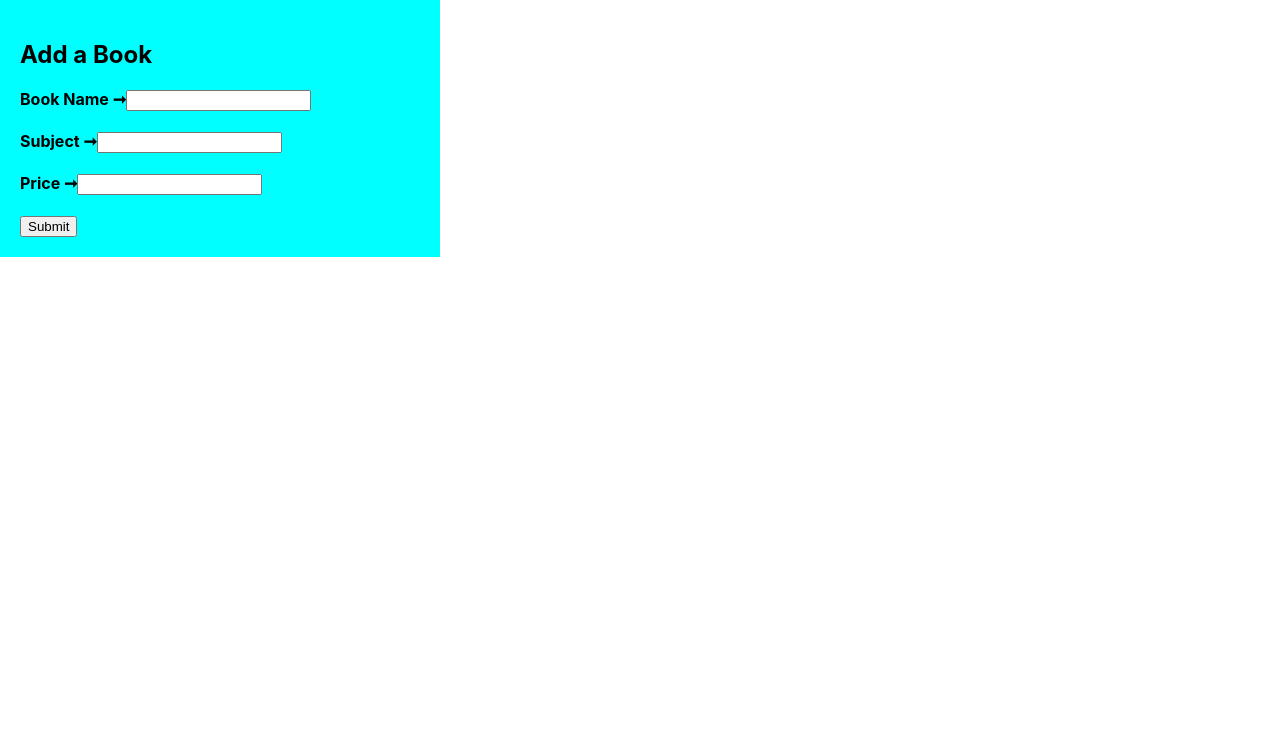
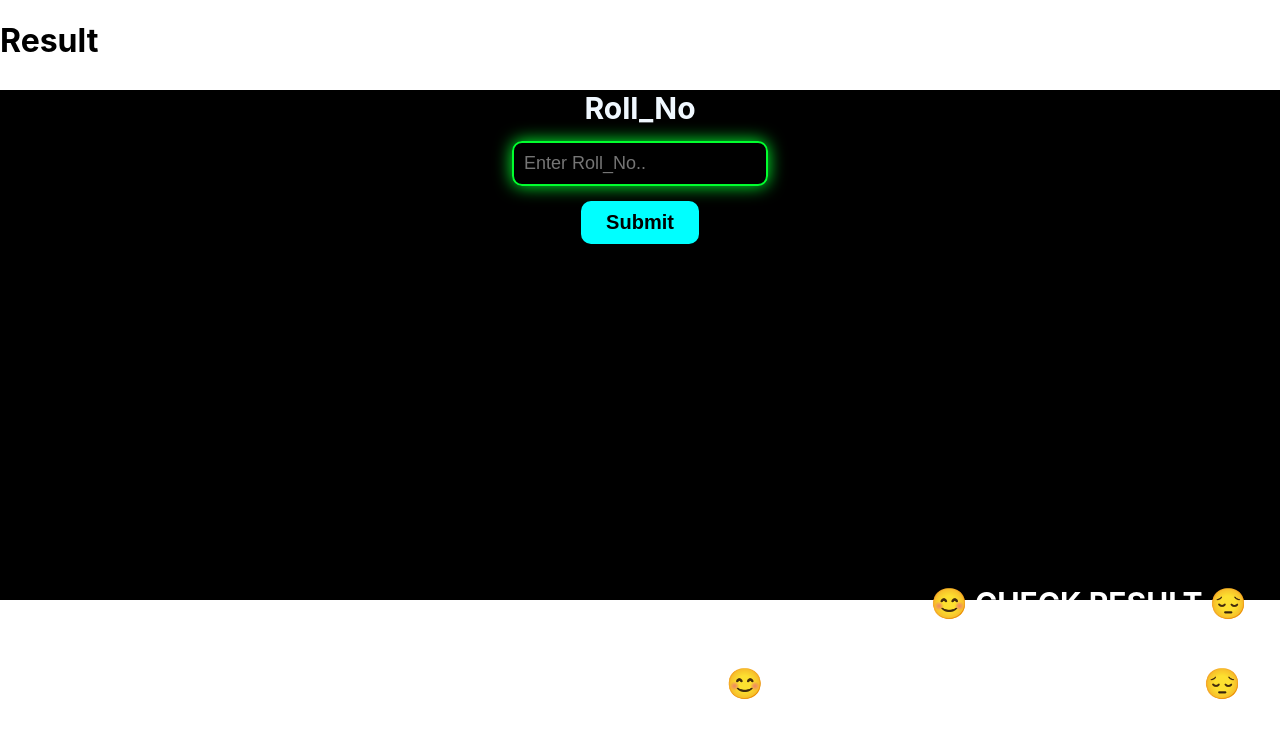
Before and after one commit to Prince9559/frontend, a React (Create React App) app: page / in a window 1280 px wide. Shown: the top 738 px of the page. Built offline with nearby package versions, Linux system fonts and the light colour scheme.

Commit message:
Frontend

```diff
--- a/src/App.js
+++ b/src/App.js
@@ -1,86 +1,16 @@
-// import './App.css';
-
-// import React, { useState } from 'react';
-
-// function App() {
-//   const [formData, setFormData] = useState({
-//     bookname: '',
-//     subject: '',
-//     price: ''
-//   });
-
-//   const handleChange = (e) => {
-//     const { name, value } = e.target;
-//     setFormData(prev => ({ ...prev, [name]: value }));
-//   };
-
-//   const handleSubmit = async (e) => {
-
-//     e.preventDefault();
-//     const response = await fetch('http://localhost:5000/api/books', {
-//       method: 'POST',
-//       headers: {
-//         'Content-Type': 'application/json'
-//       },
-//       body: JSON.stringify(formData)
-//     });
-
-//     const result = await response.json();
-//     alert(result.message);
-//   };
-
-//   return (
-//     <form onSubmit={handleSubmit} style={{ padding: '20px', maxWidth: '400px', background:"aqua"}}>
-//       <h2>Add a Book</h2>
-//       <label>
-//        <b>Book Name ➞</b>
-//         <input
-//           type="text"
-//           name="bookname"
-//           value={formData.bookname}
-//           onChange={handleChange}
-//           required
-//         />
-//       </label>
-//       <br /><br />
-//       <label>
-//         <b>Subject ➞</b>
-//         <input
-//           type="text"
-//           name="subject"
-//           value={formData.subject}
-//           onChange={handleChange}
-//           required
-//         />
-//       </label>
-//       <br /><br />
-//       <label>
-//         <b>Price ➞</b>
-//         <input
-//           type="number"
-//           name="price"
-//           value={formData.price}
-//           onChange={handleChange}
-//           required
-//         />
-//       </label>
-//       <br /><br />
-//       <button type="submit">Submit</button>
-//     </form>
-//   );
-// }
-
-
-
-// export default App;
 import Font from "./component/Font";
+import Result from "./component/Result";
 import './App.css';
 
 function App()
 {
   return(
     <div>
-      <Font></Font>
+
+      {/* <Font></Font> */}
+
+      <Result></Result>
+
     </div>
   )
 }
--- /dev/null
+++ b/src/component/GetPost.html
@@ -0,0 +1,74 @@
+ <!DOCTYPE html>
+<html lang="en">
+<head>
+  <meta charset="UTF-8">
+  <title>Roll No Search</title>
+  <style>
+    body {
+      background: black;
+      color: white;
+      font-family: Arial, sans-serif;
+      display: flex;
+      justify-content: center;
+      align-items: center;
+      height: 100vh;
+      margin: 0;
+    }
+
+    .search-container {
+      display: flex;
+      align-items: center;
+    }
+
+    .label {
+      font-size: 24px;
+      font-weight: bold;
+      margin-right: 10px;
+    }
+
+    .arrow {
+      font-size: 24px;
+      margin-right: 10px;
+    }
+
+    .input-roll {
+      padding: 10px 20px;
+      font-size: 20px;
+      border: 2px solid #0ff;
+      outline: none;
+      border-radius: 10px;
+      background: transparent;
+      color: white;
+      animation: glow 1s infinite alternate;
+    }
+
+    @keyframes glow {
+      0% {
+        border-color: #0ff;
+        box-shadow: 0 0 5px #0ff;
+      }
+      100% {
+        border-color: #0f0;
+        box-shadow: 0 0 20px #0f0;
+      }
+    }
+
+    .search-button {
+      padding: 10px 15px;
+      font-size: 16px;
+      margin-left: 5px;
+      cursor: pointer;
+    }
+  </style>
+</head>
+<body>
+
+  <div class="search-container">
+    <div class="label">Roll_No</div>
+    <div class="arrow">➜</div>
+    <input type="text" class="input-roll" placeholder="Enter Roll No">
+    <button class="search-button">Search</button>
+  </div>
+
+</body>
+</html>
--- /dev/null
+++ b/src/component/Result.css
@@ -0,0 +1,77 @@
+.num {
+    font-size: 30px;
+    color: aliceblue;
+}
+
+.input {
+    padding: 10px;
+    font-size: 18px;
+    border: 2px solid #0ff;
+    border-radius: 10px;
+    background: transparent;
+    color: white;
+    animation: glow 1s infinite alternate;
+}
+
+@keyframes glow {
+    0% {
+        border-color: #0ff;
+        box-shadow: 0 0 5px #0ff;
+    }
+
+    100% {
+        border-color: #0f0;
+        box-shadow: 0 0 20px #0f0;
+    }
+}
+
+
+.label {
+    display: flex;
+    flex-direction: column;
+    align-items: center;
+    gap: 15px;
+    margin-top: 30px;
+}
+
+.roll {
+    padding: 10px 25px;
+    background: #0ff;
+    border: none;
+    color: black;
+    font-weight: bold;
+    border-radius: 10px;
+    cursor: pointer;
+    font-size: 20px;
+}
+
+
+    .col {
+      position: absolute;
+      white-space: nowrap;
+      top: 80%;
+      left: 0;
+      color: white;
+      font-size: 30px;
+      animation: move 5s infinite alternate ease-in-out;
+    }
+
+    @keyframes move {
+      0% {transform: translateX(0%);}
+      100% {transform: translateX(calc(100vw - 105%));}
+    }
+
+    .check {
+      position: absolute;
+      white-space: nowrap;
+      top: 70%;
+      left: 0;
+      color: white;
+      font-size: 30px;
+      animation: move 5s infinite alternate ease-in-out;
+    }
+
+    @keyframes move {
+      0% {transform: translateX(0%);}
+      100% {transform: translateX(calc(100vw - 105%));}
+    }
--- /dev/null
+++ b/src/component/Result.js
@@ -0,0 +1,77 @@
+import React, { useState } from "react";
+import './Result.css';
+
+function Result() {
+  const [data, setData] = useState('Result');
+  const [formDetail, setFormDetail] = useState({
+
+    roll_no: ''
+
+  });
+
+  const handleChange = (e) => {
+
+    const { name, value } = e.target;
+
+    setFormDetail(prev => ({ ...prev, [name]: value }));
+
+  };
+
+  const handleSubmit = async (e) => {
+
+    e.preventDefault();
+
+    const response = await fetch('http://localhost:5000/api/result',
+
+      {
+        method: 'POST',
+
+        headers: {
+
+          'Content-Type': 'application/json'
+
+        },
+        body: JSON.stringify(formDetail)
+
+      });
+
+    const result = await response.json();
+    let x = JSON.parse(result.message);
+    let name = x[0]["name"];
+    let rollno = x[0]["roll_no"];
+    let java = x[0]["java"];
+    let python = x[0]["python"];
+    let show = `RollNo=${rollno} ,Name=${name} ,Java=${java} ,Python=${python}`;
+
+    setData(show);
+  };
+
+  return (
+    <div>
+      <h1>{data}</h1>
+
+      <form onSubmit={handleSubmit} style={{ background: 'black', height: "510px" }}>
+
+  <h2 className="check">😊 CHECK RESULT 😔</h2>
+
+    <h2 class="col">😊 फेल हुआ तो पापा मारेंगे... डर तो पापा से है 😔</h2>
+
+
+
+        <label className="label">
+
+          <b className="num">Roll_No</b>
+
+          <input className="input" type="number" name="roll_no" placeholder="Enter Roll_No.." value={formDetail.roll_no} onChange={handleChange} required />
+
+
+<button className="roll" type="submit">Submit</button>
+
+      </label>
+
+      </form>
+    </div>
+  )
+
+}
+export default Result;
```
Also changed, not shown: src/component/Font.js (+5 -3 lines).
